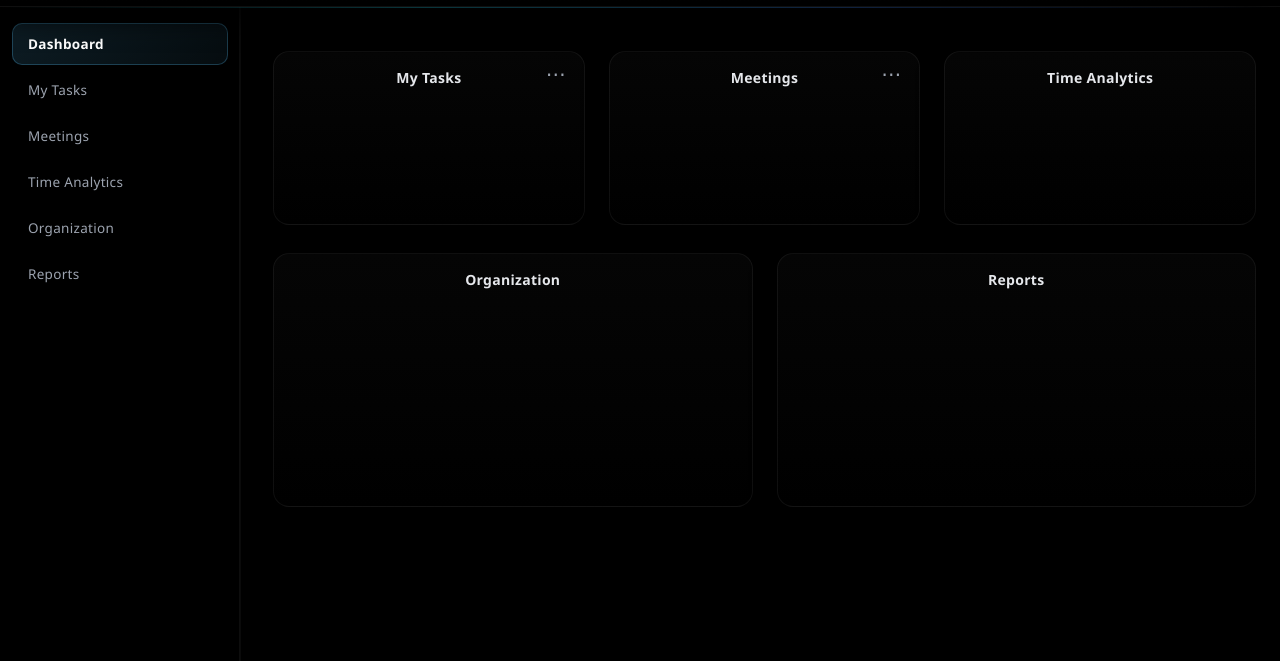
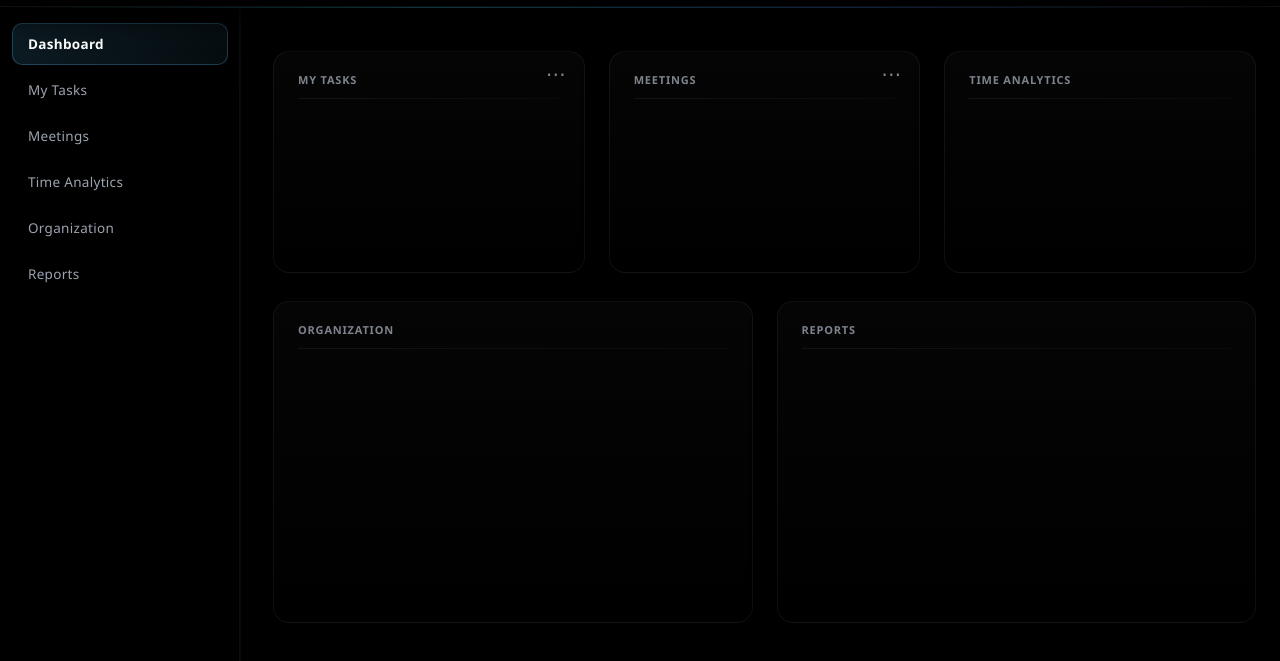
Before and after one commit to balram-choudhary/chronex, a plain HTML site: page home.html in a window 1280 px wide. Shown: the part 49-710 px from the top of the page. Drawn offline with Linux system fonts and the light colour scheme; no server answers.

Commit message:
Css changes for dashboard

```diff
--- a/css/dashboard/cards.css
+++ b/css/dashboard/cards.css
@@ -1,4 +1,59 @@
-/* ================= KPI GRID ================= */
+/* ============================================================
+   GLOBAL SCROLLBAR HIDE (STILL SCROLLABLE)
+   ============================================================ */
+
+/* Firefox */
+* {
+    scrollbar-width: none;
+    -ms-overflow-style: none; /* IE / Edge */
+}
+
+/* Chrome, Safari, Edge */
+*::-webkit-scrollbar {
+    width: 0;
+    height: 0;
+    display: none;
+}
+
+/* ================= GLOBAL ADJUSTMENTS ================= */
+
+html, body {
+    margin: 0;
+    height: 100%;
+    overflow: hidden; /* This prevents the entire page from moving */
+    font-family: "Segoe UI", system-ui, -apple-system, BlinkMacSystemFont, sans-serif;
+    background: #000000;
+    color: #e5e7eb;
+}
+
+/* ================= MAIN LAYOUT ================= */
+
+.content-wrapper {
+    display: flex;
+    margin-top: 56px; /* Matches header height */
+    height: calc(100vh - 56px); /* Fills remaining screen height */
+    overflow: hidden;
+}
+
+.main {
+    flex: 1;
+    overflow-y: auto; /* Only this section (the red area) scrolls */
+    padding: 24px;
+    /* The scrollbar is hidden by the global rule at the top */
+}
+
+/* Ensure sidebar stays fixed in height within the wrapper */
+.sidebar {
+    height: 100%;
+    width: 0;
+    overflow: hidden;
+    transition: width 0.3s ease;
+    border-right: 1px solid rgba(255, 255, 255, 0.04);
+}
+
+/* ============================================================
+   KPI GRID LAYOUT
+   ============================================================ */
 
 .kpi-row {
     display: grid;
@@ -18,43 +73,76 @@
 
 .kpi-card {
     position: relative;
-    height: 140px;
+    /* Increased height for a more premium, spacious SaaS look */
+    height: 180px;
 
     background: linear-gradient(180deg, #050505, #000000);
     border-radius: 16px;
     border: 1px solid rgba(255, 255, 255, 0.06);
 
-    padding: 14px 18px 18px;
+    /* Slightly increased padding to match the new height */
+    padding: 20px 24px;
 
     display: flex;
+    flex-direction: column; /* Stack heading on top of content */
     align-items: flex-start;
     justify-content: flex-start;
 
     box-shadow: 0 8px 24px rgba(0, 0, 0, 0.6);
-    transition: border-color 0.2s ease;
+    transition: all 0.2s ease;
 }
 
 .kpi-card:hover {
     border-color: rgba(255, 255, 255, 0.12);
+    /* Subtle lift effect often seen in premium SaaS UI */
+    transform: translateY(-2px);
 }
 
 .kpi-card.large {
-    height: 220px;
+    /* Increased height for large cards to maintain hierarchy */
+    height: 280px;
 }
 
 .kpi-heading {
     width: 100%;
-    margin-top: 2px;
+    margin-top: 0;
+    text-align: left;
 
-    text-align: center;
-    font-size: 14px;
+    /* Change weight to 600 for uppercase readability */
+    font-size: 11px;
     font-weight: 600;
-    letter-spacing: 0.3px;
-    color: #e5e7eb;
+    letter-spacing: 0.8px; /* Increased for premium look */
+    text-transform: uppercase;
+
+    /* This color is already perfect in your code */
+    color: #9ca3af;
+    opacity: 0.8; /* Adds a sophisticated blended look */
+
+    position: relative;
+    padding-bottom: 12px; /* Space between text and the line */
+    margin-bottom: 16px;  /* Space between the line and content below */
+}
+
+/* The Separator Line */
+.kpi-heading::after {
+    content: "";
+    position: absolute;
+    bottom: 0;
+    left: 0;
+    width: 100%;
+    height: 1px;
+
+    /* Subtle gradient matching the card's border theme */
+    background: linear-gradient(
+        90deg,
+        rgba(255, 255, 255, 0.08) 0%,
+        rgba(255, 255, 255, 0.03) 100%
+    );
 }
 
 /* Card menu */
 
+/* Card menu */
 .card-menu {
     position: absolute;
     top: 10px;
@@ -62,7 +150,10 @@
 
     background: transparent;
     border: none;
+
+    /* Matches kpi-heading exactly */
     color: #9ca3af;
+    opacity: 0.8;
 
     font-size: 20px;
     line-height: 1;
@@ -70,9 +161,12 @@
 
     padding: 2px 6px;
     border-radius: 6px;
+    transition: all 0.2s ease;
 }
 
 .card-menu:hover {
     background: rgba(255, 255, 255, 0.08);
+    /* Brightens on hover for clear feedback */
     color: #ffffff;
+    opacity: 1;
 }
```
